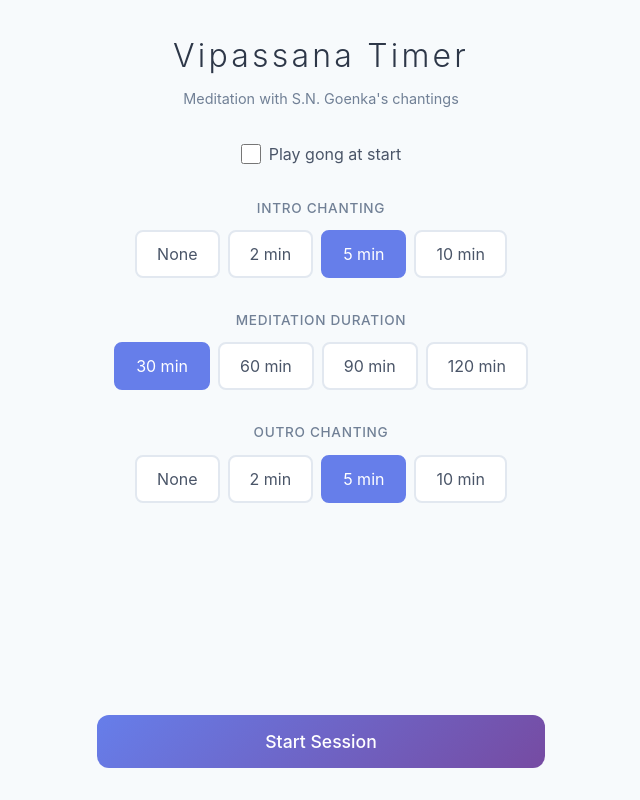
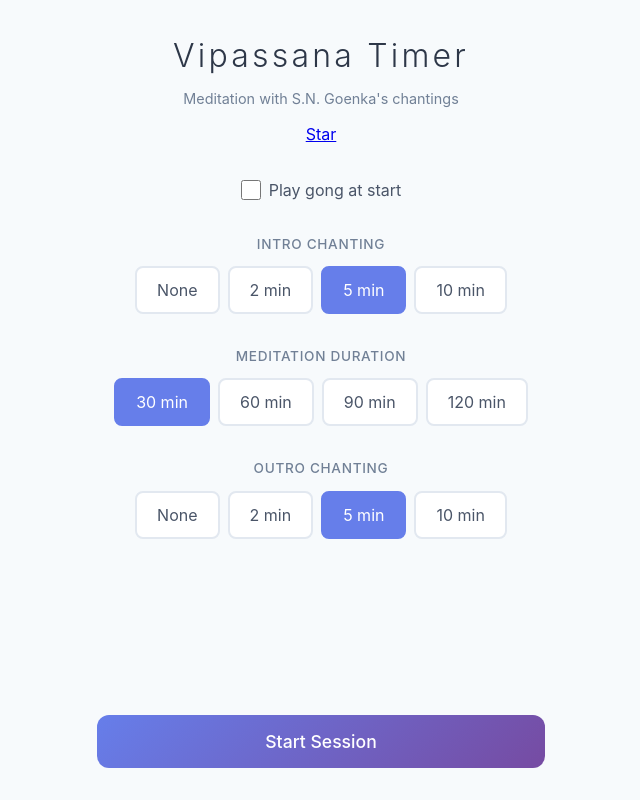
Before and after one commit to shadowfax92/vipassana-daily-meditation-app, a React (Vite) app in the folder cloudflare-app/: page / in a window 1280 px wide. Shown: the whole page, without its empty margins (319-959 px from the left). Built offline with nearby package versions, Linux system fonts and the light colour scheme.

Commit message:
feat: github icon

```diff
--- a/cloudflare-app/index.html
+++ b/cloudflare-app/index.html
@@ -11,5 +11,6 @@
   <body>
     <div id="root"></div>
     <script type="module" src="/src/main.tsx"></script>
+    <script async defer src="https://buttons.github.io/buttons.js"></script>
   </body>
 </html>
--- a/cloudflare-app/src/App.css
+++ b/cloudflare-app/src/App.css
@@ -27,7 +27,11 @@
 header .subtitle {
   font-size: 0.9rem;
   color: #718096;
-  margin: 0;
+  margin: 0 0 0.75rem;
+}
+
+header .github-button {
+  display: inline-block;
 }
 
 /* Setup Screen */
--- a/cloudflare-app/src/App.tsx
+++ b/cloudflare-app/src/App.tsx
@@ -281,6 +281,16 @@
       <header>
         <h1>Vipassana Timer</h1>
         <p className="subtitle">Meditation with S.N. Goenka's chantings</p>
+        <a
+          className="github-button"
+          href="https://github.com/shadowfax92/vipassana-daily-meditation-"
+          data-color-scheme="no-preference: light; light: light; dark: dark;"
+          data-size="large"
+          data-show-count="true"
+          aria-label="Star shadowfax92/vipassana-daily-meditation- on GitHub"
+        >
+          Star
+        </a>
       </header>
 
       {phase === 'idle' && (
```
